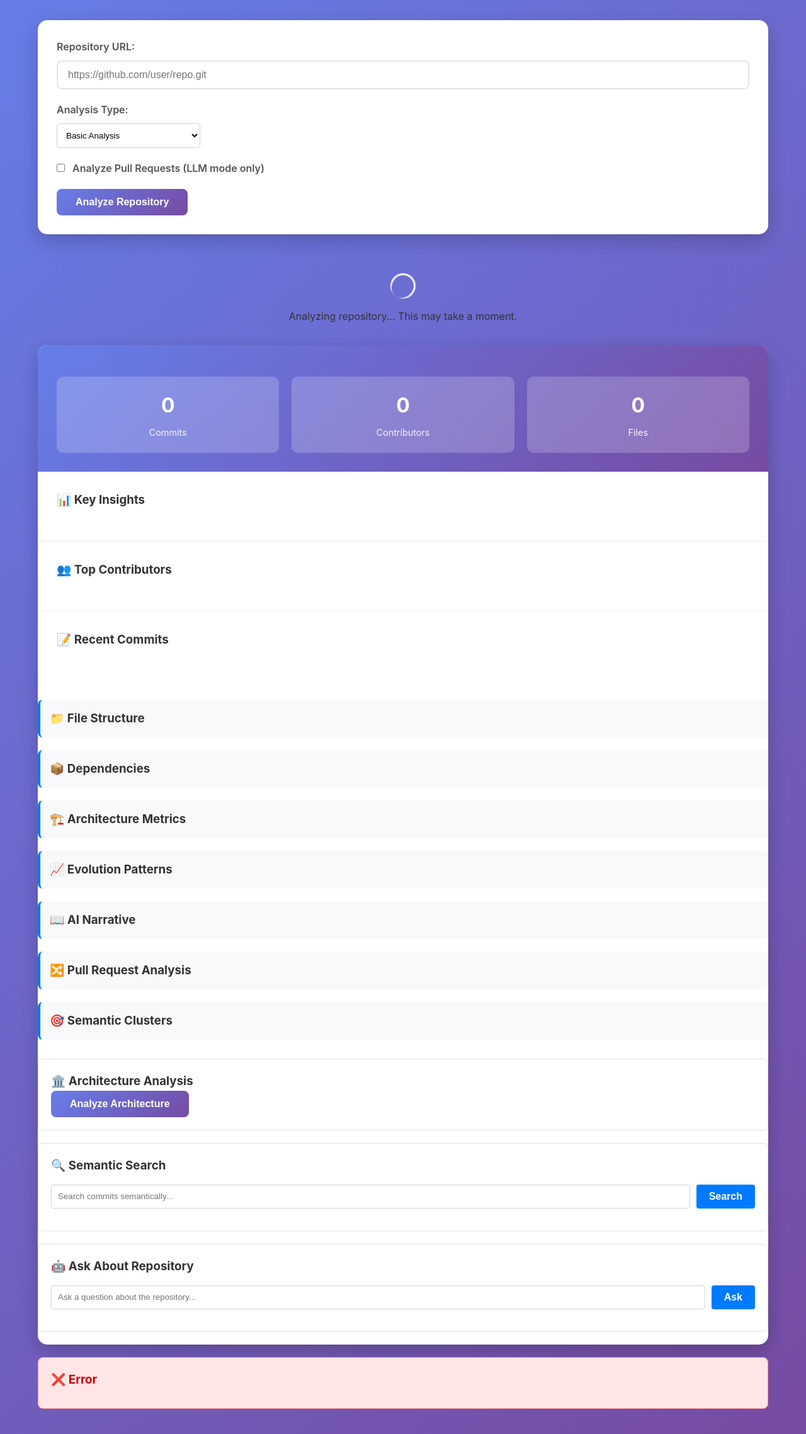
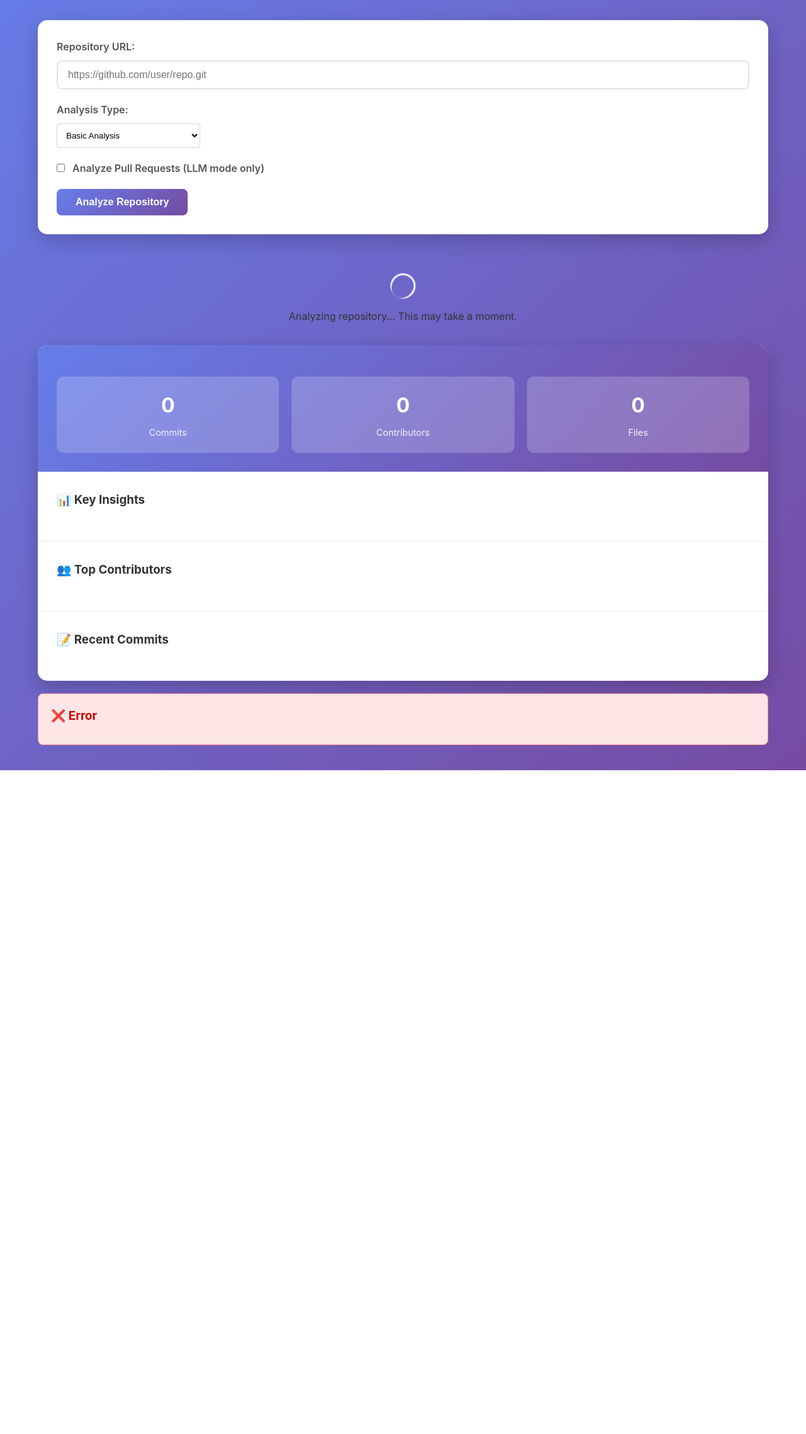
Before and after one commit to PrasannPradeepPatil/Buildathon-Project4, a Flask app: page / in a window 1280 px wide. Shown: the part 107-2384 px from the top of the page at 63% size. After the commit the page ends 1330 px from the top, so only its background shows below. Run offline with Flask 3, Linux system fonts and the light colour scheme.

Commit message:
Assistant checkpoint: Fix spinner visibility and section management
Assistant generated file changes:
- templates/index.html: Hide loading spinner by default
- static/script.js: Fix spinner visibility and section management, Fix displayResults to show enhanced sections conditionally, Initialize page with proper visibility states
- static/style.css: Hide enhanced sections by default, Hide interactive sections by default

---

User prompt:

the analyzing repository spinner runs even when fresh page loads, only show spinner after clicks on analyze repository, also only show the analysis sections after analysis is done

Replit-Commit-Author: Assistant
Replit-Commit-Session-Id: a56cc845-bd09-4c29-8ad4-731b75b75ecf

```diff
--- a/static/script.js
+++ b/static/script.js
@@ -37,10 +37,10 @@ async function analyzeRepository() {
 
     currentRepoUrl = repoUrl;
 
-    // Show initial loading state
-    updateProgress('cloning', 'Starting repository analysis...');
+    // Hide results and errors first, then show loading
     hideResults();
     hideError();
+    updateProgress('cloning', 'Starting repository analysis...');
 
     try {
         let endpoint = '/analyze';
@@ -261,8 +261,14 @@ function displayResults(data, analysisType = 'basic') {
         displayCommits(data.commits);
     }
 
-    // Enhanced analysis features
+    // Show/hide enhanced sections based on analysis type
+    const enhancedSections = document.querySelector('.enhanced-sections');
+    const interactiveSections = document.querySelector('.interactive-sections');
+
     if (analysisType === 'enhanced' || analysisType === 'llm') {
+        if (enhancedSections) enhancedSections.style.display = 'block';
+        if (interactiveSections) interactiveSections.style.display = 'block';
+
         if (data.file_structure) {
             displayFileStructure(data.file_structure);
         }
@@ -290,6 +296,10 @@ function displayResults(data, analysisType = 'basic') {
         if (data.semantic_clusters) {
             displaySemanticClusters(data.semantic_clusters);
         }
+    } else {
+        // Hide enhanced sections for basic analysis
+        if (enhancedSections) enhancedSections.style.display = 'none';
+        if (interactiveSections) interactiveSections.style.display = 'none';
     }
 
     showResults();
@@ -609,8 +619,19 @@ document.getElementById('repo-url').addEventListener('keypress', function(e) {
     }
 });
 
-// Allow Enter key for semantic search
+// Initialize page state and event listeners
 document.addEventListener('DOMContentLoaded', function() {
+    // Ensure proper initial state
+    hideLoading();
+    hideResults();
+    hideError();
+
+    // Hide enhanced sections initially
+    const enhancedSections = document.querySelector('.enhanced-sections');
+    const interactiveSections = document.querySelector('.interactive-sections');
+    if (enhancedSections) enhancedSections.style.display = 'none';
+    if (interactiveSections) interactiveSections.style.display = 'none';
+
     const semanticQuery = document.getElementById('semantic-query');
     if (semanticQuery) {
         semanticQuery.addEventListener('keypress', function(e) {
--- a/static/style.css
+++ b/static/style.css
@@ -337,6 +337,7 @@ button:disabled {
 /* Enhanced Analysis Styles */
 .enhanced-sections {
     margin-top: 30px;
+    display: none;
 }
 
 .enhanced-sections > div {
@@ -399,6 +400,7 @@ button:disabled {
 /* Interactive Sections */
 .interactive-sections {
     margin-top: 30px;
+    display: none;
 }
 
 .interactive-sections > div {
--- a/templates/index.html
+++ b/templates/index.html
@@ -44,7 +44,7 @@
                         <div class="progress-fill"></div>
                     </div>
                     <div class="progress-steps">
-                        <div class="step active" data-step="cloning">Repository</div>
+                        <div class="step" data-step="cloning">Repository</div>
                         <div class="step" data-step="commits">Commits</div>
                         <div class="step" data-step="files">Files</div>
                         <div class="step" data-step="embeddings">AI Analysis</div>
```
